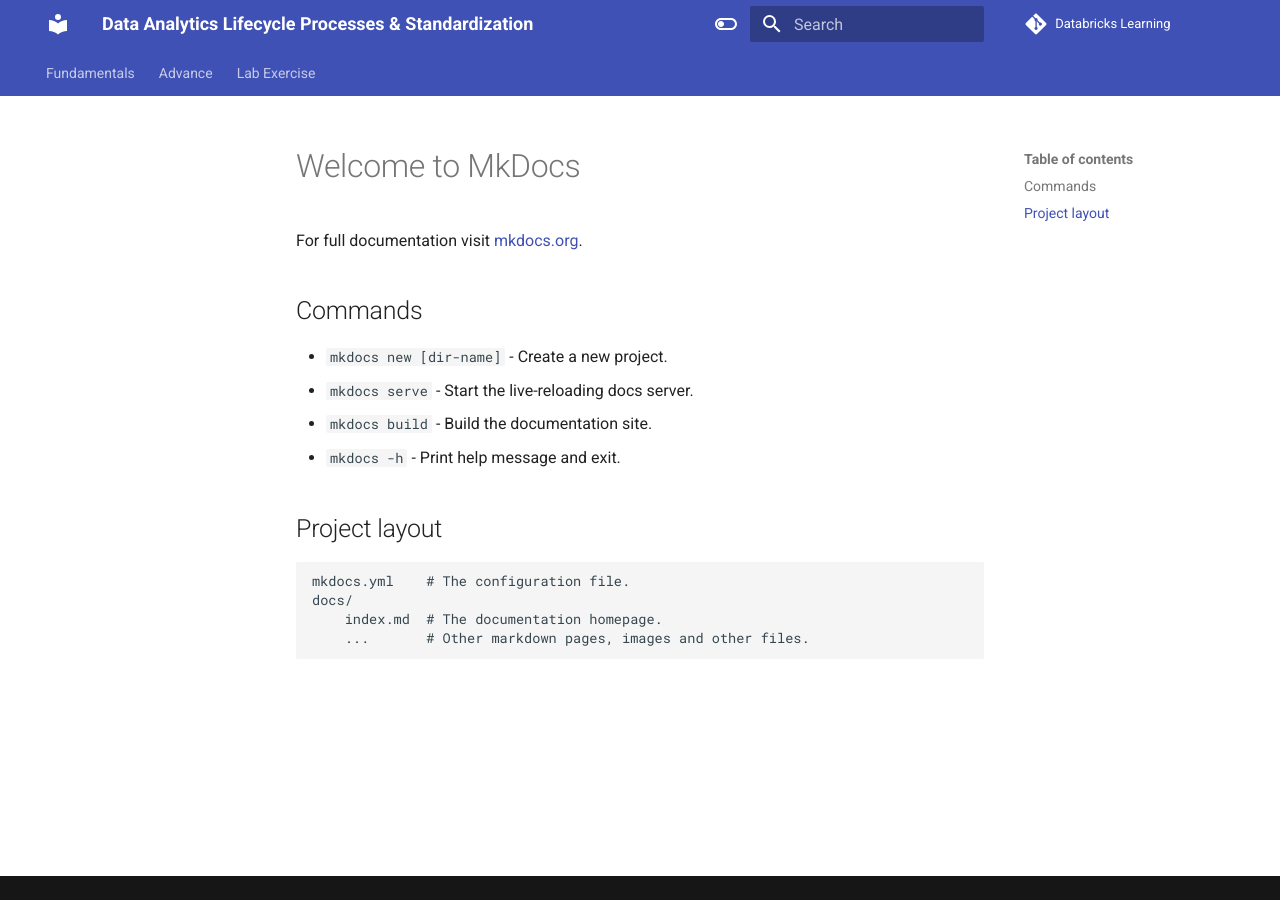
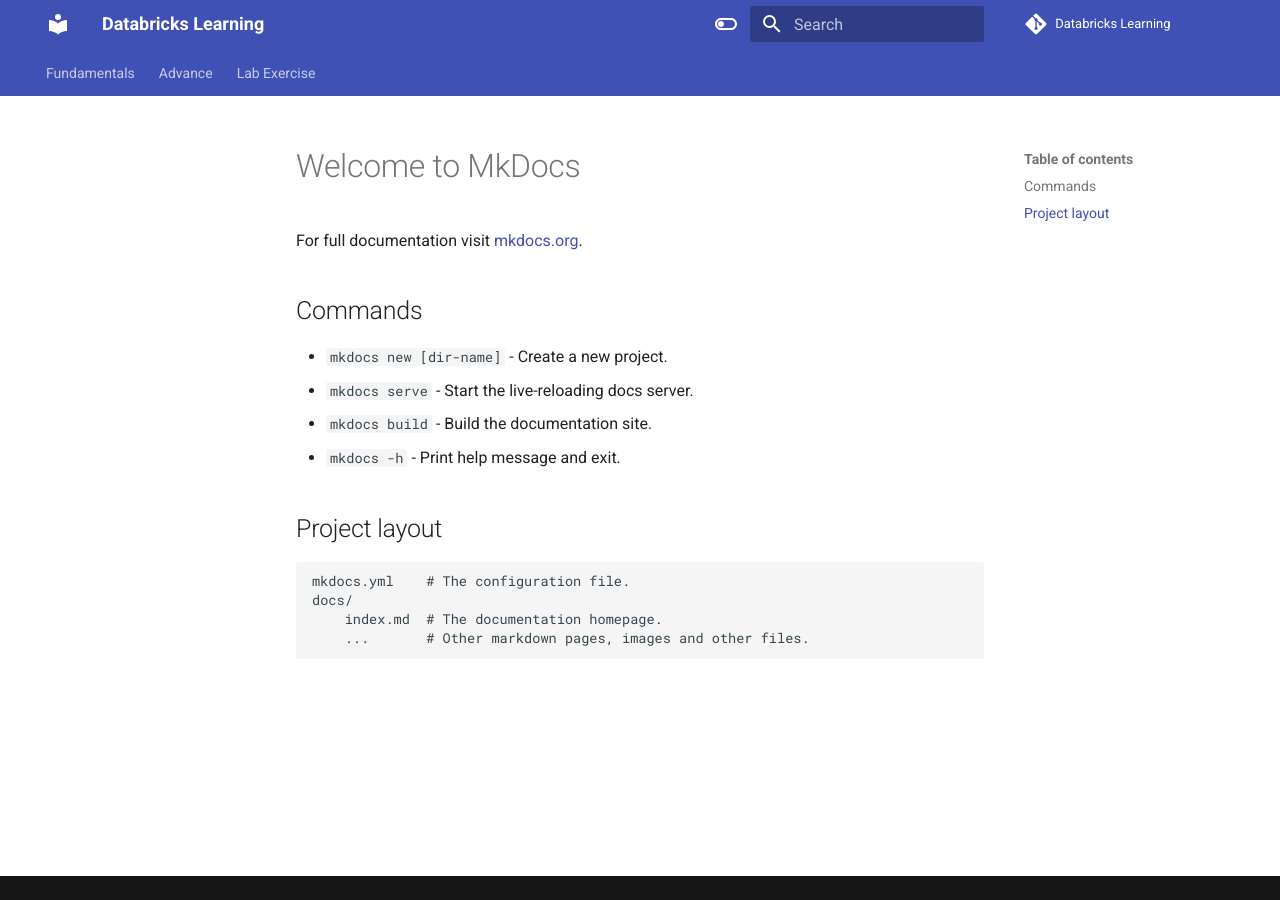
Before and after one commit to GK0209/DatabricksLearning, an MkDocs documentation site: the page built from docs/index.md, in a window 1280 px wide. Built offline with MkDocs 1.6.1 and Material for MkDocs 9.7.7, drawn with Linux system fonts in a browser that asks for light colours; comment, search, counter and statistics services are not loaded.

Commit message:
updated mkdocs

```diff
--- a/mkdocs.yml
+++ b/mkdocs.yml
@@ -2,7 +2,7 @@
 # theme:
 #   name: material
 #Site
-site_name: Data Analytics Lifecycle Processes & Standardization
+site_name: Databricks Learning
 site_url: https://gk0209.github.io/DatabricksLearning/
 site_author: Girish Kumar
 site_description: >-
@@ -69,6 +69,6 @@
         alternate_style: true
 
 nav:
-    - Fundamentals: fundamnetal/fundamental.md
+    - Fundamentals: fundamnetals/fundamentals.md
     - Advance: advance/advance.md
     - Lab Exercise: lab/exercise.md
```
